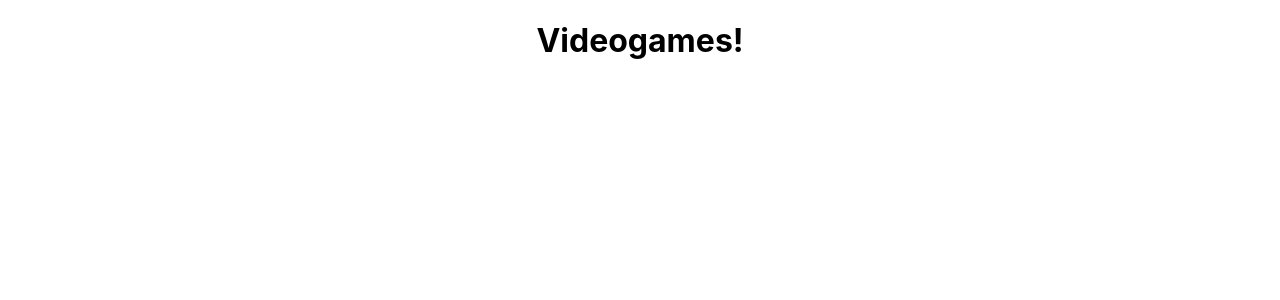
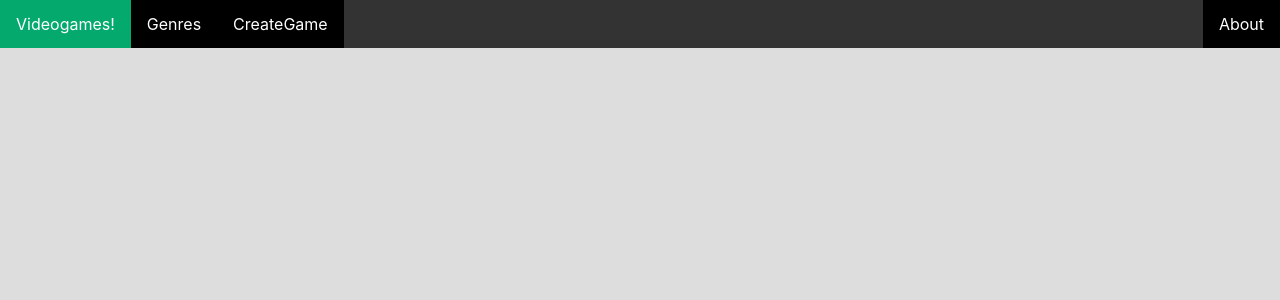
Before and after one commit to MiqueasLedesma/PI-Videogames-main, a React (Create React App) app in the folder client/: page / in a window 1280 px wide. Shown: the top 300 px of the page. Built offline with nearby package versions, Linux system fonts and the light colour scheme.

Commit message:
dia 5 actualizacion

```diff
--- a/client/src/App.css
+++ b/client/src/App.css
@@ -1,38 +1,5 @@
-.App {
-  text-align: center;
+* {
+  margin: 0;
+  padding: 0;
+  background-color: #ddd;
 }
-
-.App-logo {
-  height: 40vmin;
-  pointer-events: none;
-}
-
-@media (prefers-reduced-motion: no-preference) {
-  .App-logo {
-    animation: App-logo-spin infinite 20s linear;
-  }
-}
-
-.App-header {
-  background-color: #282c34;
-  min-height: 100vh;
-  display: flex;
-  flex-direction: column;
-  align-items: center;
-  justify-content: center;
-  font-size: calc(10px + 2vmin);
-  color: white;
-}
-
-.App-link {
-  color: #61dafb;
-}
-
-@keyframes App-logo-spin {
-  from {
-    transform: rotate(0deg);
-  }
-  to {
-    transform: rotate(360deg);
-  }
-}
--- a/client/src/App.js
+++ b/client/src/App.js
@@ -1,9 +1,11 @@
 import './App.css';
+import { Navbar } from './components/Navbar';
+
 
 function App() {
   return (
     <div className="App">
-      <h1>Videogames!</h1>
+      <Navbar />
     </div>
   );
 }
--- a/client/src/components/Navbar.jsx
+++ b/client/src/components/Navbar.jsx
@@ -0,0 +1,52 @@
+import React from 'react';
+import styled from 'styled-components';
+import { Link } from 'react-router-dom';
+
+let RightLI = {
+  float: 'right'
+}
+
+const MyDiv = styled.div`
+color: black;
+`;
+
+const MyUl = styled.ul`
+  list-style-type: none;
+  margin: 0;
+  padding: 0;
+  overflow: hidden;
+  background-color: #333;
+`;
+
+const MyLi = styled.li`
+float: left;
+`;
+
+const MyLink = styled(Link)`
+background-color: black;
+display: block;
+color: white;
+text-align: center;
+padding: 14px 16px;
+text-decoration: none;
+&:hover {
+  background-color: #04AA6D;
+};
+&:active {
+  background-color: #04AA6D;
+  color: black;
+}
+`;
+
+export const Navbar = () => {
+  return (
+    <MyDiv>
+      <MyUl>
+        <MyLi><MyLink to={'/home'}>Videogames!</MyLink></MyLi>
+        <MyLi><MyLink to={'/genres'}>Genres</MyLink></MyLi>
+        <MyLi><MyLink to={'/creategame'}>CreateGame</MyLink></MyLi>
+        <MyLi style={RightLI}><MyLink to={'/about'}>About</MyLink></MyLi>
+      </MyUl>
+    </MyDiv>
+  )
+}
--- a/client/src/index.js
+++ b/client/src/index.js
@@ -3,13 +3,28 @@ import ReactDOM from 'react-dom';
 import './index.css';
 import App from './App';
 import reportWebVitals from './reportWebVitals';
+import { BrowserRouter } from 'react-router-dom';
+
+
+
+
 
 ReactDOM.render(
   <React.StrictMode>
-    <App />
+    <BrowserRouter>
+      <App />
+    </BrowserRouter>
   </React.StrictMode>,
   document.getElementById('root')
 );
+
+
+
+
+
+
+
+
 
 // If you want to start measuring performance in your app, pass a function
 // to log results (for example: reportWebVitals(console.log))
```
